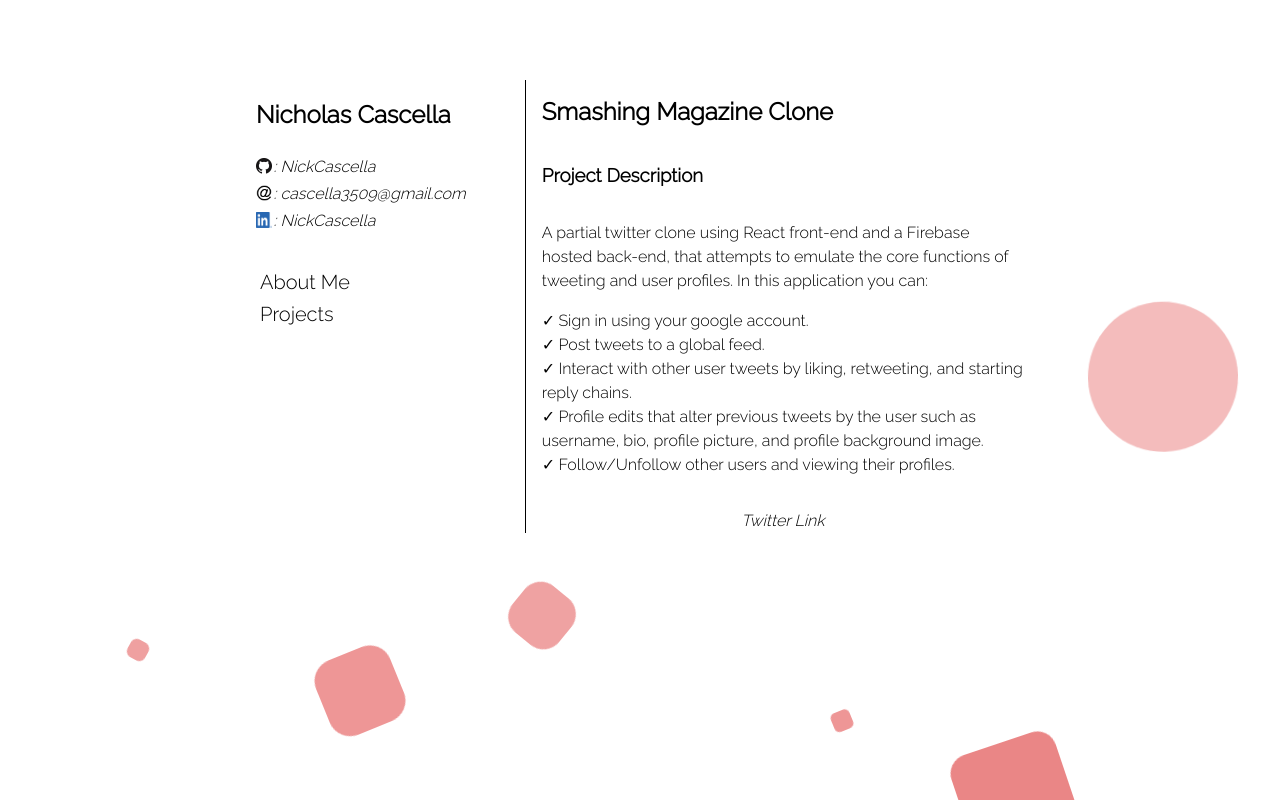
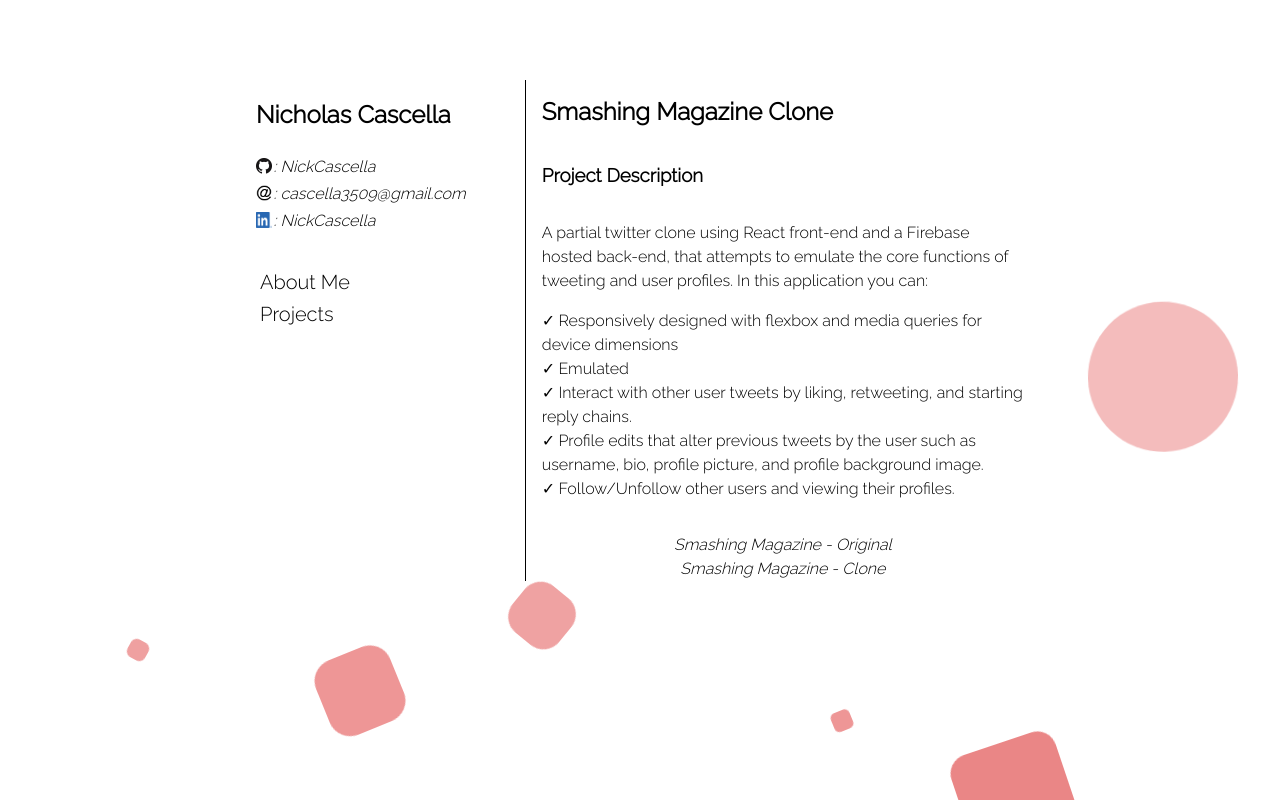
Before and after one commit to NickCascella/personal-website, a React (Create React App) app: page /home/Projects/SmashingMagazine in a window 1280 px wide. Built offline with nearby package versions, Linux system fonts and the light colour scheme.

Commit message:
github pages

```diff
--- a/package.json
+++ b/package.json
@@ -1,4 +1,5 @@
 {
+  "homepage": "http://nickcascella.github.io/personal-website/home",
   "name": "personal-website",
   "version": "0.1.0",
   "private": true,
@@ -14,6 +15,8 @@
     "web-vitals": "^1.0.1"
   },
   "scripts": {
+    "predeploy": "npm run build",
+    "deploy": "gh-pages -d build",
     "start": "react-scripts start",
     "build": "react-scripts build",
     "test": "react-scripts test",
--- a/src/components/Projects.css
+++ b/src/components/Projects.css
@@ -34,7 +34,6 @@
 }
 
 .projectLink {
-  width: 25%;
   margin: 0 auto;
   text-align: center;
   white-space: nowrap;
--- a/src/components/Projects.js
+++ b/src/components/Projects.js
@@ -58,8 +58,11 @@
         back-end, that attempts to emulate the core functions of tweeting and
         user profiles. In this application you can:
         <ul className="projectKeyFeatures">
-          <li>Sign in using your google account.</li>
-          <li>Post tweets to a global feed.</li>
+          <li>
+            Responsively designed with flexbox and media queries for device
+            dimensions
+          </li>
+          <li>Emulated </li>
           <li>
             Interact with other user tweets by liking, retweeting, and starting
             reply chains.
@@ -71,8 +74,19 @@
           <li>Follow/Unfollow other users and viewing their profiles.</li>
         </ul>
       </p>
-      <a className="projectLink" href="" target="_blank">
-        Twitter Link
+      <a
+        className="projectLink"
+        href="https://www.smashingmagazine.com/"
+        target="_blank"
+      >
+        Smashing Magazine - Original
+      </a>
+      <a
+        className="projectLink"
+        href="https://nickcascella.github.io/SmashingMagazineClone/"
+        target="_blank"
+      >
+        Smashing Magazine - Clone
       </a>
     </div>
   );
```
Also changed, not shown: 1 other file (tests, documents, lock files or other folders).
